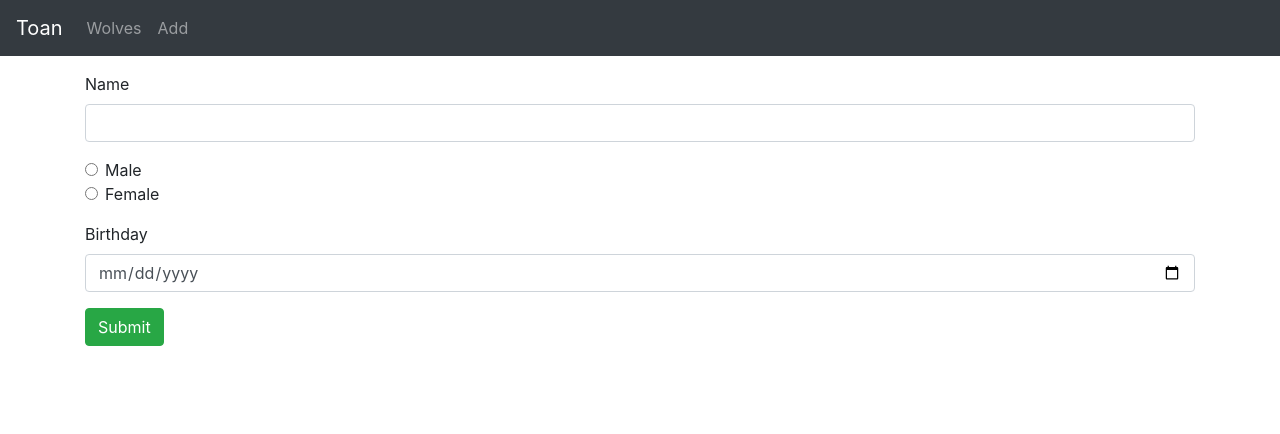
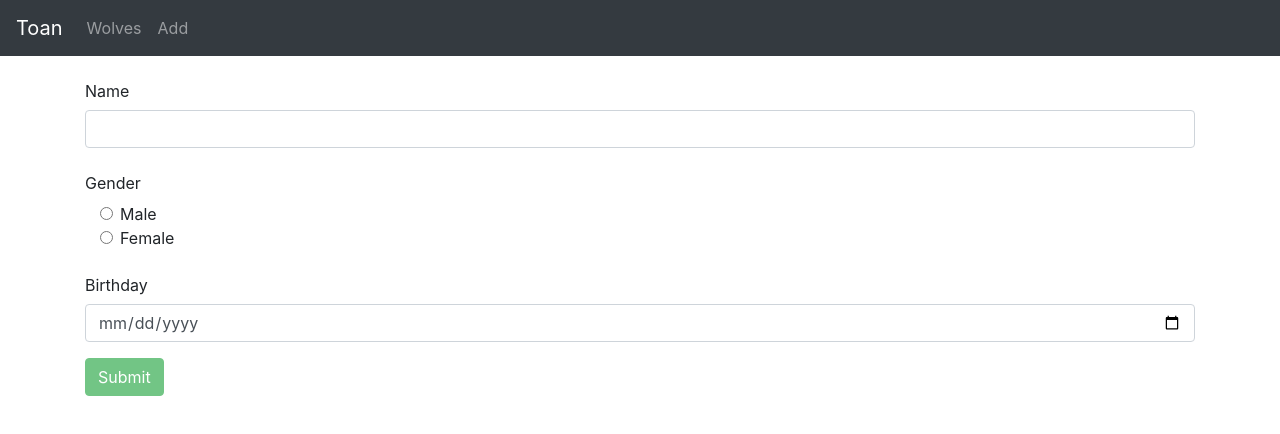
Before and after one commit to ChiToan/wolfpack-frontend-assessment, a React (Create React App) app: page /#/addwolf in a window 1280 px wide. Shown: the top 434 px of the page. Built offline with nearby package versions, Linux system fonts and the light colour scheme.

Commit message:
Form validation of wolf

```diff
--- a/src/components/wolfAdd.js
+++ b/src/components/wolfAdd.js
@@ -10,10 +10,43 @@ const WolfAdd = () => {
   };
   const [wolf, setWolf] = useState(initialWolfState);
   const [submitted, setSubmitted] = useState(false);
+  const [errors, setErrors] = useState({
+    name: " ",
+    gender: " ",
+    birthday: " ",
+  });
+  const [hasError, setHasError] = useState(true);
 
   const handleInputChange = (event) => {
     const { name, value } = event.target;
     setWolf({ ...wolf, [name]: value });
+    checkError(name, value);
+  };
+
+  const checkError = (name, value) => {
+    let newErrors = { ...errors };
+    switch (name) {
+      case "name":
+        newErrors.name = value.length < 1 ? "No name given!!" : "";
+        break;
+      case "gender":
+        newErrors.gender =
+          value === "female" || value === "male"
+            ? ""
+            : "Gender not male or female";
+        break;
+      case "birthday":
+        newErrors.birthday = Date.parse(value) ? "" : "Invalid date given!";
+        break;
+      default:
+        break;
+    }
+    setErrors(newErrors);
+    setHasError(showErrors(newErrors).length > 0);
+  };
+
+  const showErrors = (errors) => {
+    return Object.values(errors).filter((val) => val.length > 0);
   };
 
   const saveWolf = () => {
@@ -22,7 +55,9 @@ const WolfAdd = () => {
       gender: wolf.gender,
       birthday: wolf.birthday,
     };
-
+    if (hasError) {
+      console.error("Invalid Form");
+    } else {
       WolfDataService.create(data)
         .then((response) => {
           setWolf({
@@ -37,6 +72,7 @@ const WolfAdd = () => {
         .catch((e) => {
           console.log(e);
         });
+    }
   };
 
   const newWolf = () => {
@@ -54,11 +90,12 @@ const WolfAdd = () => {
           </button>
         </div>
       ) : (
-        <div>
+        <div className="form">
           <div className="form-group">
-            <label htmlFor="name">Name</label>
+            <label htmlFor="name" className="col-form-label">
+              Name
+            </label>
             <input
-              type="text"
               className="form-control"
               id="name"
               required
@@ -69,16 +106,8 @@ const WolfAdd = () => {
           </div>
 
           <div className="form-group">
-            {/* <label htmlFor="gender">Gender</label>
-            <input
-              type="text"
-              className="form-control"
-              id="gender"
-              required
-              value={wolf.gender}
-              onChange={handleInputChange}
-              name="gender"
-            /> */}
+            <legend className="col-form-label">Gender</legend>
+            <div className="col-sm-10">
               <div className="form-check">
                 <input
                   className="form-check-input"
@@ -108,9 +137,12 @@ const WolfAdd = () => {
                 </label>
               </div>
             </div>
+          </div>
 
           <div className="form-group">
-            <label htmlFor="birthday">Birthday</label>
+            <label htmlFor="birthday" className="col-form-label">
+              Birthday
+            </label>
             <input
               type="date"
               className="form-control"
@@ -122,7 +154,22 @@ const WolfAdd = () => {
             />
           </div>
 
-          <button onClick={saveWolf} className="btn btn-success">
+          {showErrors(errors) &&
+            showErrors(errors).map((error) =>
+              error.trim().length > 0 ? (
+                <div className="alert alert-danger" role="alert">
+                  {error}
+                </div>
+              ) : (
+                ""
+              )
+            )}
+
+          <button
+            onClick={saveWolf}
+            disabled={hasError}
+            className="btn btn-success"
+          >
             Submit
           </button>
         </div>
--- a/src/components/wolfProfile.js
+++ b/src/components/wolfProfile.js
@@ -10,11 +10,48 @@ const WolfProfile = (props) => {
   };
   const [currentWolf, setCurrentWolf] = useState(initialWolfState);
   const [message, setMessage] = useState("");
+  const [errors, setErrors] = useState({
+    id: "",
+    name: "",
+    gender: "",
+    birthday: "",
+  });
+  const [hasError, setHasError] = useState(false)
 
   const handleInputChange = (event) => {
     const { name, value } = event.target;
     setCurrentWolf({ ...currentWolf, [name]: value });
+    checkError(name, value);
   };
+
+  const checkError = (name, value) => {
+    let newErrors = { ...errors };
+    switch (name) {
+      case "id":
+        newErrors.id = value < 0 ? "No id specified!" : "";
+        break;
+      case "name":
+        newErrors.name = value.trim().length < 1 ? "No name given!" : "";
+        break;
+      case "gender":
+        newErrors.gender =
+          value === "female" || value === "male"
+            ? ""
+            : "Gender not male or female";
+        break;
+      case "birthday":
+        newErrors.birthday = Date.parse(value) ? "" : "Invalid date given!";
+        break;
+      default:
+        break;
+    }
+    setErrors(newErrors);
+    setHasError(showErrors(newErrors).length > 0)
+  };
+
+  const showErrors = (errors) => {
+    return Object.values(errors).filter((val) => val.length > 0);
+  }
 
   const getWolf = (id) => {
     WolfDataService.get(id)
@@ -32,6 +69,9 @@ const WolfProfile = (props) => {
   }, [props.match.params.id]);
 
   const updateWolf = () => {
+    if (hasError) {
+      console.error("Invalid Form");
+    } else {
       WolfDataService.update(currentWolf.id, currentWolf)
         .then((response) => {
           console.log(response.data);
@@ -40,6 +80,7 @@ const WolfProfile = (props) => {
         .catch((e) => {
           console.log(e);
         });
+    }
   };
 
   const deleteWolf = () => {
@@ -57,7 +98,7 @@ const WolfProfile = (props) => {
     <div>
       {currentWolf ? (
         <div className="edit-form">
-          <h4>Wolf</h4>
+          <h4>Wolf {currentWolf.id}</h4>
           <form>
             <div className="form-group">
               <label htmlFor="name">Name</label>
@@ -66,22 +107,15 @@ const WolfProfile = (props) => {
                 className="form-control"
                 id="name"
                 name="name"
+                required
                 value={currentWolf.name}
                 onChange={handleInputChange}
               />
             </div>
 
             <div className="form-group">
-              {/* <label htmlFor="gender">Gender</label>
-            <input
-              type="text"
-              className="form-control"
-              id="gender"
-              required
-              value={currentWolf.gender}
-              onChange={handleInputChange}
-              name="gender"
-            /> */}
+              <legend className="col-form-label">Gender</legend>
+              <div className="col-sm-10">
                 <div className="form-check">
                   <input
                     className="form-check-input"
@@ -111,6 +145,7 @@ const WolfProfile = (props) => {
                   </label>
                 </div>
               </div>
+            </div>
 
             <div className="form-group">
               <label htmlFor="birthday">Birthday</label>
@@ -126,6 +161,13 @@ const WolfProfile = (props) => {
             </div>
           </form>
 
+          {showErrors(errors) &&
+            showErrors(errors).map((error) => (
+              <div className="alert alert-danger" role="alert" key={error}>
+                {error}
+              </div>
+            ))}
+
           <button className="btn btn-danger mr-2" onClick={deleteWolf}>
             Delete
           </button>
@@ -134,6 +176,7 @@ const WolfProfile = (props) => {
             type="submit"
             className="btn btn-success"
             onClick={updateWolf}
+            disabled={hasError}
           >
             Update
           </button>
@@ -142,7 +185,7 @@ const WolfProfile = (props) => {
       ) : (
         <div>
           <br />
-          <p>Please click on a Wolf...</p>
+          <p>Unable to load Wolf</p>
         </div>
       )}
     </div>
--- a/src/services/wolf.service.js
+++ b/src/services/wolf.service.js
@@ -26,6 +26,6 @@ const service = {
   create,
   update,
   remove,
-}
+};
 
 export default service;
```
Lines whose indentation alone changed are shown as unchanged.
